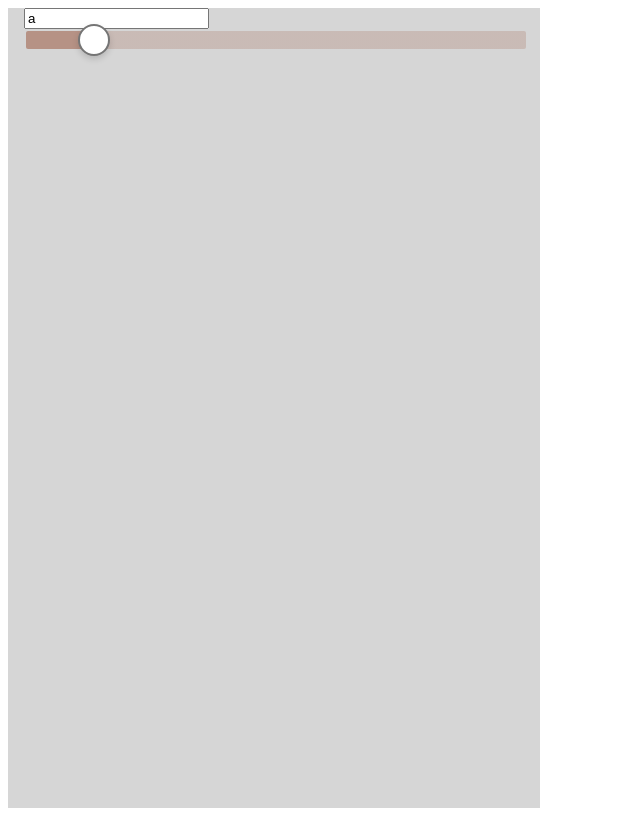
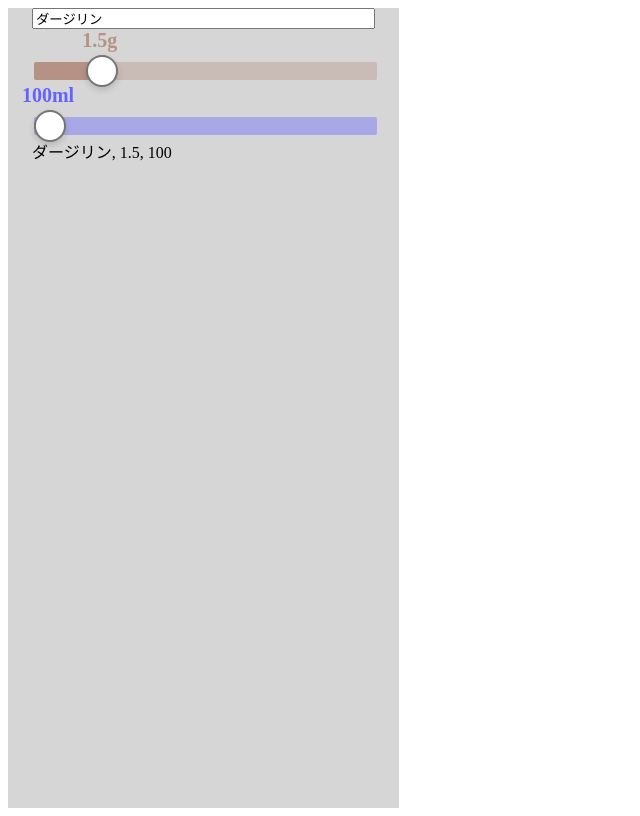
Before and after one commit to ordros/tea-manager, a React app: page / in a window 1280 px wide. Shown: the whole page, without its empty margins (0-640 px from the left). Built offline with nearby package versions, Linux system fonts and the light colour scheme; the HTML template or start-up script is replaced by a standard one.

Commit message:
add text to `VerticalRangeInput`.

```diff
--- a/src/App.tsx
+++ b/src/App.tsx
@@ -10,31 +10,35 @@ import VerticalRangeInput from './components/VerticalRangeInput';
 
 const Root = styled.div`
   background: #D6D6D6;
-  // padding: 8px;
   @media (max-width: 600px) {
     min-width: auto;
   }
   height: 100vh;
-  width: 500px;
-  padding: 0 16px;
+  width: calc(375px - 32px);
+  padding: 0 24px;
   display: flex;
   flex-direction: column;
+  overflow: hidden;
 `;
 
 const App: React.FC<any> = () => {
 
   const defaultValues = {
-    text: 'a',
-    range: 20,
+    text: 'ダージリン',
+    waterAmount: 100,
+    leafAmount: 1.5,
   };
+  const { register, watch } = useForm({ defaultValues });
+  // document.addEventListener('touchmove', (e) => e.preventDefault(), { passive: false });
+
   return (
     <Root>
-      <HookForm
-        defaultValues={defaultValues}
-      >
-        <TextInput name="text" />
-        <VerticalRangeInput name="range" min={10} max={100} step={10} defaultValue={defaultValues.range}/>
-      </HookForm>
+      <TextInput register={register} name="text" />
+      <VerticalRangeInput register={register} name="leafAmount" min={1} max={4} step={0.5} unit="g" colorName={'tea-leaf1'} defaultValue={defaultValues.leafAmount}/>
+      <VerticalRangeInput register={register} name="waterAmount" min={100} max={400} step={10} unit="ml" colorName={'water'} defaultValue={defaultValues.waterAmount}/>
+      <>
+        {watch('text')}, {watch('leafAmount')}, {watch('waterAmount')}
+      </>
     </Root>
   );
 };
--- a/src/components/VerticalRangeInput/index.tsx
+++ b/src/components/VerticalRangeInput/index.tsx
@@ -5,14 +5,31 @@ import { ColorName, getColor } from '~/palette';
 import { useState } from 'react';
 import { useEffect } from 'react';
 import { useRef } from 'react';
+import Typography from '../Typography';
 
 type Props = HookFormComponent & {
   min: number,
   max: number,
   step: number,
+  unit?: string,
   defaultValue: number,
   colorName?: ColorName,
 };
+
+const calcTranslateX = (width: number, percentile: number) => {
+  return (width - 32) * (percentile/100) + 16;
+};
+
+const Wrapper = styled.div``;
+
+const TextWrapper = styled.div`
+  display: flex;
+  margin-bottom: 8px;
+`;
+
+const StyledTypography = styled(Typography)`
+  transform: translateX(${({ shiftX }) => `calc(${shiftX}px - 50%)`});
+`;
 
 const StyledRangeInput = styled.input.attrs({
   type: 'range',
@@ -47,17 +64,37 @@ const VerticalRangeInput: React.FC<Props> = ({
   min,
   max,
   step,
+  unit,
   defaultValue,
   ...rest
 }) => {
+  const [value, setValue] = useState(defaultValue);
   const [percentile, setPercentile] = useState((defaultValue-min)/(max-min)*100);
+  const [textTranslateX, setTextTranslateX] = useState(0);
   const onChange = (e) => {
     const { onChange } = register(name);
     setPercentile(((e.target.value-min)/(max-min))*100);
+    setValue(e.target.value);
     onChange(e);
   };
+  const ref = useRef(null)
 
-  return <StyledRangeInput
+  useEffect(() => {
+    const x = calcTranslateX(ref.current && ref.current.offsetWidth, percentile);
+    setTextTranslateX(x);
+  }, [ref.current, percentile])
+
+  return (
+    <Wrapper ref={ref}>
+      <TextWrapper>
+        <StyledTypography
+          variant='header'
+          bold
+          color={colorName}
+          shiftX={textTranslateX}
+        >{value}{unit}</StyledTypography>
+      </TextWrapper>
+      <StyledRangeInput
         colorName={colorName}
         percentile={percentile}
         {...register(name)}
@@ -66,6 +103,8 @@ const VerticalRangeInput: React.FC<Props> = ({
         max={max}
         step={step}
       />
+    </Wrapper>
+  );
 };
 
 export default VerticalRangeInput;
```
Also changed, not shown: 1 other file (tests, documents, lock files or other folders). Lines whose indentation alone changed are shown as unchanged.
